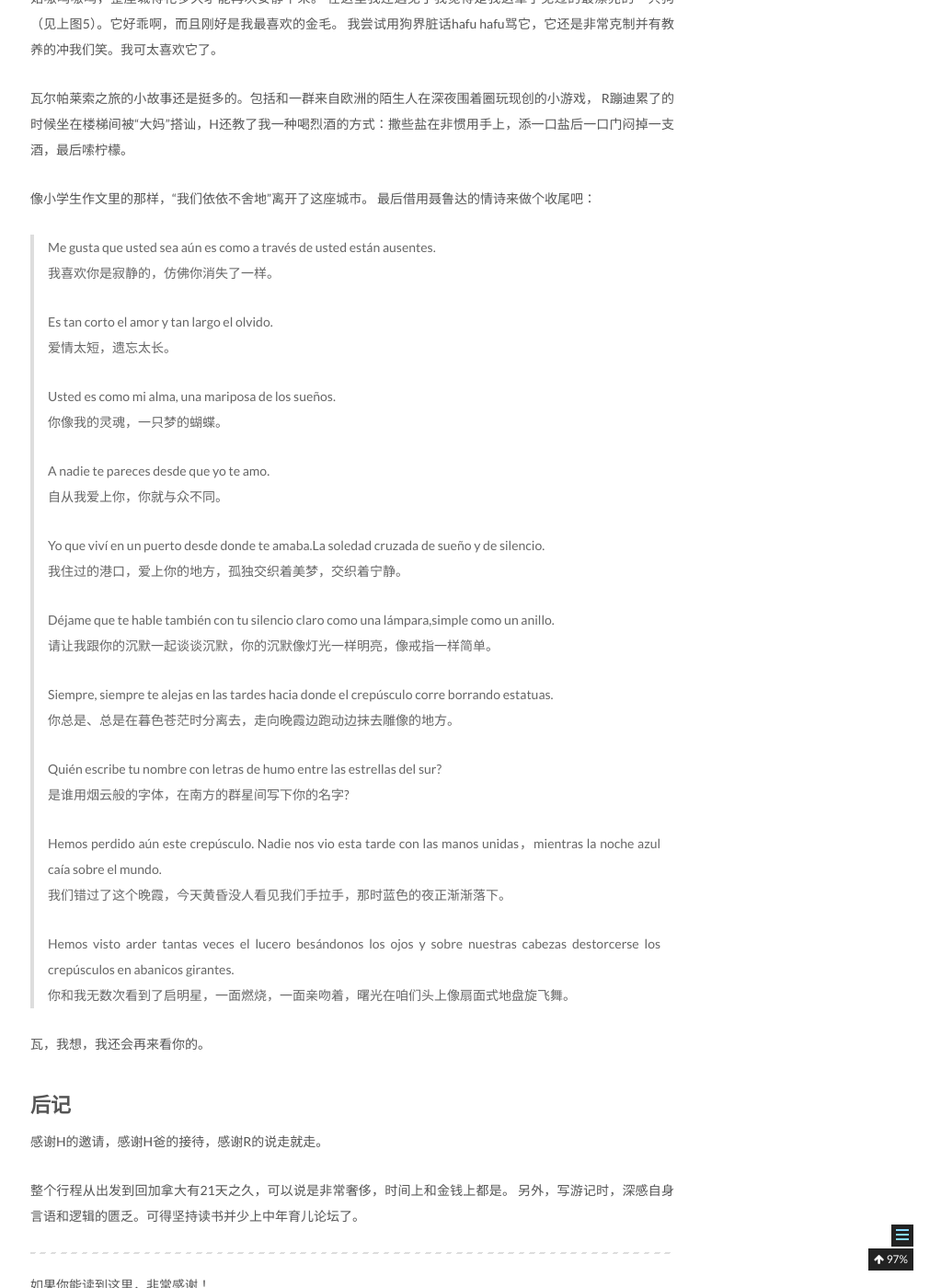
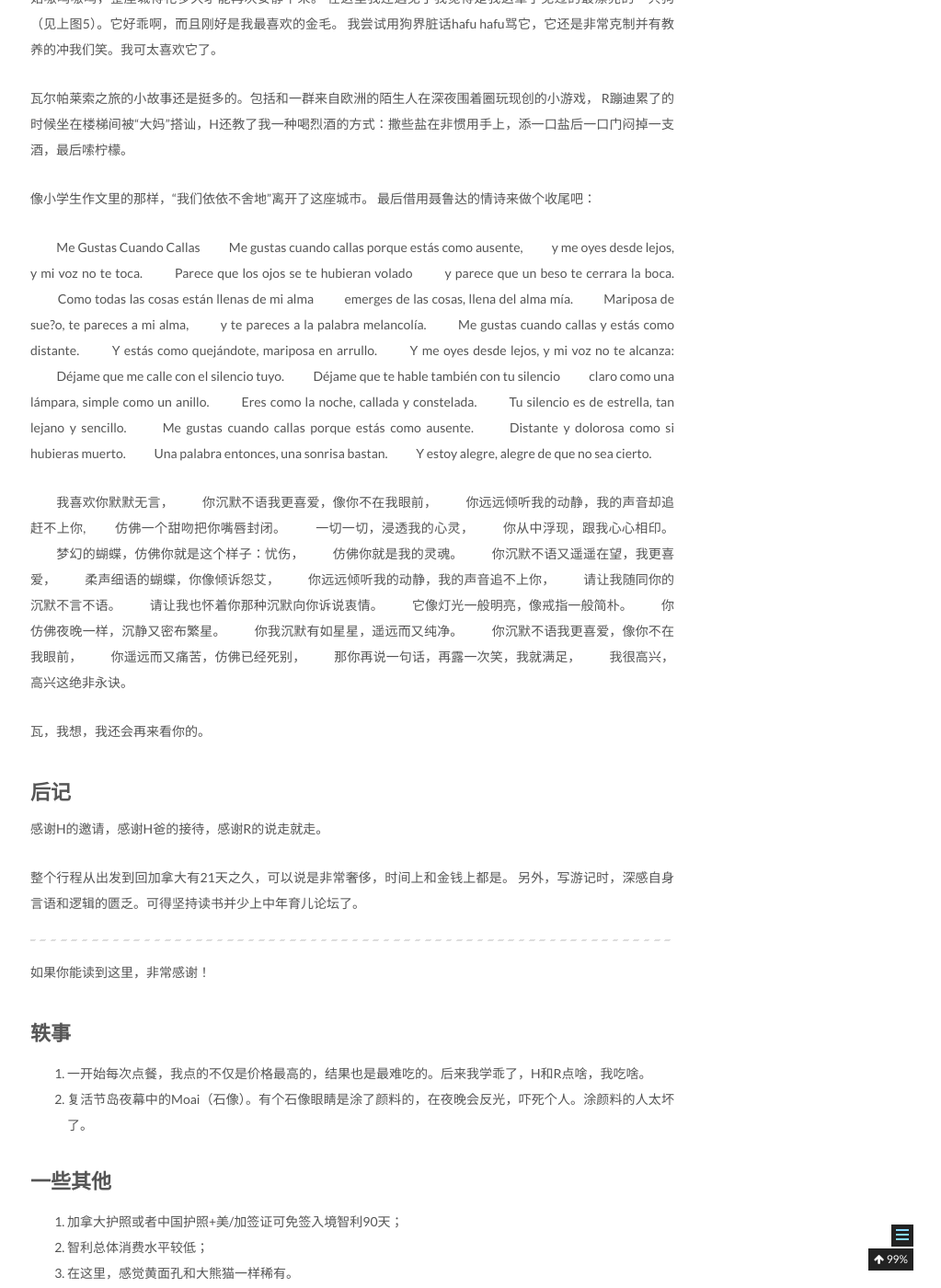
Before and after one commit to pwyq/blog, a Jekyll site: the page built from _posts/2020-02-01-Chile-travels.md, in a window 1280 px wide and 1400 px high, scrolled down 14416 px. Shown: the whole window at 92% size, without its empty margins (257-1280 px from the left). Built offline with Jekyll 4.4.1, drawn with Linux system fonts in a browser that asks for light colours.

Commit message:
Update 2020-02-01-Chile-travels.md

```diff
--- a/_posts/2020-02-01-Chile-travels.md
+++ b/_posts/2020-02-01-Chile-travels.md
@@ -275,35 +275,49 @@ R蹦迪累了的时候坐在楼梯间被“大妈”搭讪，H还教了我一种
 像小学生作文里的那样，“我们依依不舍地”离开了这座城市。
 最后借用聂鲁达的情诗来做个收尾吧：
 
-> Me gusta que usted sea aún es como a través de usted están ausentes.
-> 我喜欢你是寂静的，仿佛你消失了一样。
->
-> Es tan corto el amor y tan largo el olvido.
-> 爱情太短，遗忘太长。
->
-> Usted es como mi alma, una mariposa de los sueños.
-> 你像我的灵魂，一只梦的蝴蝶。
->
-> A nadie te pareces desde que yo te amo.
-> 自从我爱上你，你就与众不同。
->
-> Yo que viví en un puerto desde donde te amaba.La soledad cruzada de sueño y de silencio.
-> 我住过的港口，爱上你的地方，孤独交织着美梦，交织着宁静。
->
-> Déjame que te hable también con tu silencio  claro como una lámpara,simple como un anillo.
-> 请让我跟你的沉默一起谈谈沉默，你的沉默像灯光一样明亮，像戒指一样简单。
->
-> Siempre, siempre te alejas en las tardes  hacia donde el crepúsculo corre borrando estatuas.
-> 你总是、总是在暮色苍茫时分离去，走向晚霞边跑动边抹去雕像的地方。
->
-> Quién escribe tu nombre con letras de humo entre las estrellas del sur?
-> 是谁用烟云般的字体，在南方的群星间写下你的名字?
->
-> Hemos perdido aún este crepúsculo.  Nadie nos vio esta tarde con las manos unidas，mientras la noche azul caía sobre el mundo.
-> 我们错过了这个晚霞，今天黄昏没人看见我们手拉手，那时蓝色的夜正渐渐落下。
->
-> Hemos visto arder tantas veces el lucero besándonos los ojos   y sobre nuestras cabezas destorcerse los crepúsculos en abanicos girantes.
-> 你和我无数次看到了启明星，一面燃烧，一面亲吻着，曙光在咱们头上像扇面式地盘旋飞舞。
+
+　　Me Gustas Cuando Callas
+　　Me gustas cuando callas porque estás como ausente,
+　　y me oyes desde lejos, y mi voz no te toca.
+　　Parece que los ojos se te hubieran volado
+　　y parece que un beso te cerrara la boca.
+　　Como todas las cosas están llenas de mi alma
+　　emerges de las cosas, llena del alma mía.
+　　Mariposa de sue?o, te pareces a mi alma,
+　　y te pareces a la palabra melancolía.
+　　Me gustas cuando callas y estás como distante.
+　　Y estás como quejándote, mariposa en arrullo.
+　　Y me oyes desde lejos, y mi voz no te alcanza:
+　　Déjame que me calle con el silencio tuyo.
+　　Déjame que te hable también con tu silencio
+　　claro como una lámpara, simple como un anillo.
+　　Eres como la noche, callada y constelada.
+　　Tu silencio es de estrella, tan lejano y sencillo.
+　　Me gustas cuando callas porque estás como ausente.
+　　Distante y dolorosa como si hubieras muerto.
+　　Una palabra entonces, una sonrisa bastan.
+　　Y estoy alegre, alegre de que no sea cierto.
+
+　　我喜欢你默默无言，
+　　你沉默不语我更喜爱，像你不在我眼前，
+　　你远远倾听我的动静，我的声音却追赶不上你,
+　　仿佛一个甜吻把你嘴唇封闭。
+　　一切一切，浸透我的心灵，
+　　你从中浮现，跟我心心相印。
+　　梦幻的蝴蝶，仿佛你就是这个样子：忧伤，
+　　仿佛你就是我的灵魂。
+　　你沉默不语又遥遥在望，我更喜爱，
+　　柔声细语的蝴蝶，你像倾诉怨艾，
+　　你远远倾听我的动静，我的声音追不上你，
+　　请让我随同你的沉默不言不语。
+　　请让我也怀着你那种沉默向你诉说衷情。
+　　它像灯光一般明亮，像戒指一般简朴。
+　　你仿佛夜晚一样，沉静又密布繁星。
+　　你我沉默有如星星，遥远而又纯净。
+　　你沉默不语我更喜爱，像你不在我眼前，
+　　你遥远而又痛苦，仿佛已经死别，
+　　那你再说一句话，再露一次笑，我就满足，
+　　我很高兴，高兴这绝非永诀。
 
 
 瓦，我想，我还会再来看你的。
@@ -329,9 +343,9 @@ R蹦迪累了的时候坐在楼梯间被“大妈”搭讪，H还教了我一种
 3. 在这里，感觉黄面孔和大熊猫一样稀有。
 
 ## Reference
-1.	为什么西班牙殖民城市的中心普遍都有一个武器广场（Plaza de Armas）？ - Hannibal Lecter的回答 - 知乎https://www.zhihu.com/question/39289078/answer/82034437
-2.	https://en.wikipedia.org/wiki/La_Moneda_Palace
-3.	https://en.wikipedia.org/wiki/1973_Chilean_coup_d%27%C3%A9tat
+1.  为什么西班牙殖民城市的中心普遍都有一个武器广场（Plaza de Armas）？ - Hannibal Lecter的回答 - 知乎https://www.zhihu.com/question/39289078/answer/82034437
+2.  https://en.wikipedia.org/wiki/La_Moneda_Palace
+3.  https://en.wikipedia.org/wiki/1973_Chilean_coup_d%27%C3%A9tat
 
 
 
```
